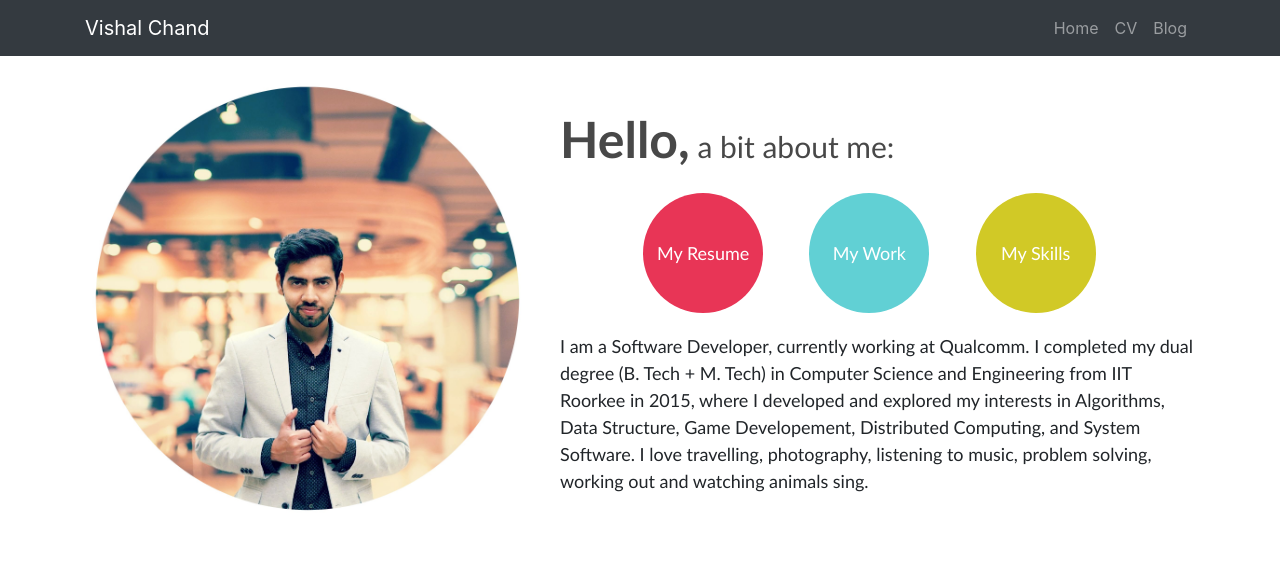
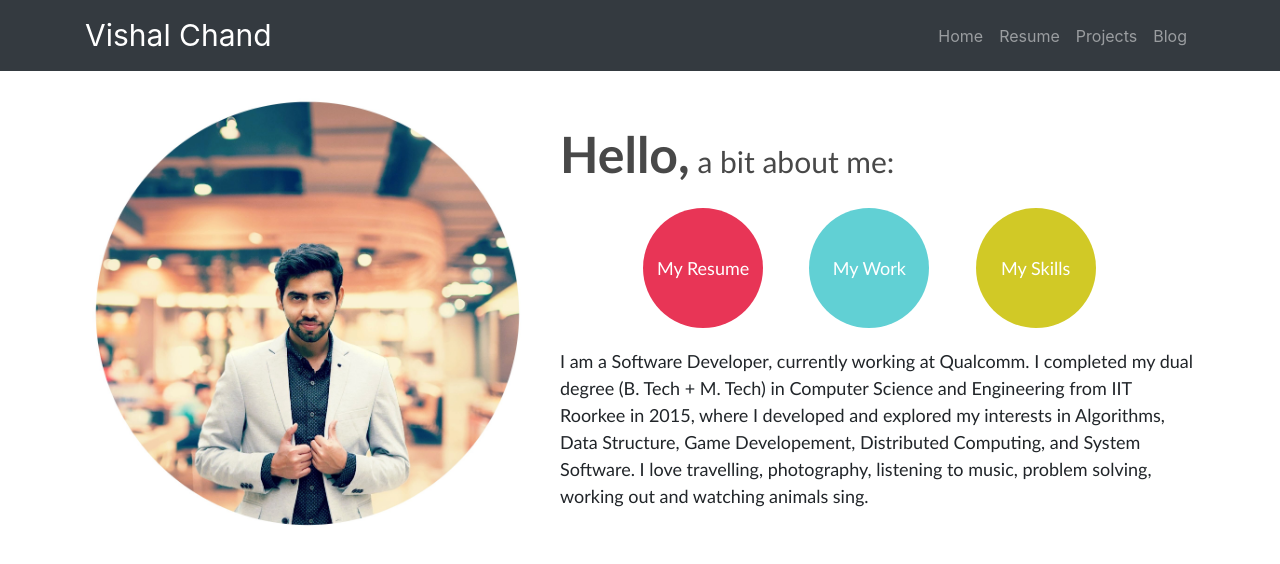
Before and after one commit to vish-chan/vish-chan.github.io, a React (Create React App) app: page /home in a window 1280 px wide. Shown: the top 564 px of the page. Built offline with nearby package versions, Linux system fonts and the light colour scheme.

Commit message:
Add Project and Resume tabs

```diff
--- a/src/components/Navigation.js
+++ b/src/components/Navigation.js
@@ -20,7 +20,7 @@ export default class NavigationBar extends Component {
         return (
                 <Navbar color='dark' dark expand="md">
                     <div  className="container">
-                    <NavbarBrand href="/home">Vishal Chand</NavbarBrand>
+                    <NavbarBrand style={{fontSize:30}} href="/home">Vishal Chand</NavbarBrand>
                     <NavbarToggler onClick={this.toggle} />
                     <Collapse isOpen={this.state.isOpen} navbar>
                         <Nav className="ml-auto" navbar>
@@ -28,7 +28,10 @@ export default class NavigationBar extends Component {
                                 <NavLink href="/home">Home</NavLink>
                             </NavItem>
                             <NavItem>
-                                <NavLink href="/cv">CV</NavLink>
+                                <NavLink href="/cv">Resume</NavLink>
+                            </NavItem>
+                            <NavItem>
+                                <NavLink href="/projects">Projects</NavLink>
                             </NavItem>
                             <NavItem>
                                 <NavLink href="/blog">Blog</NavLink>
```
